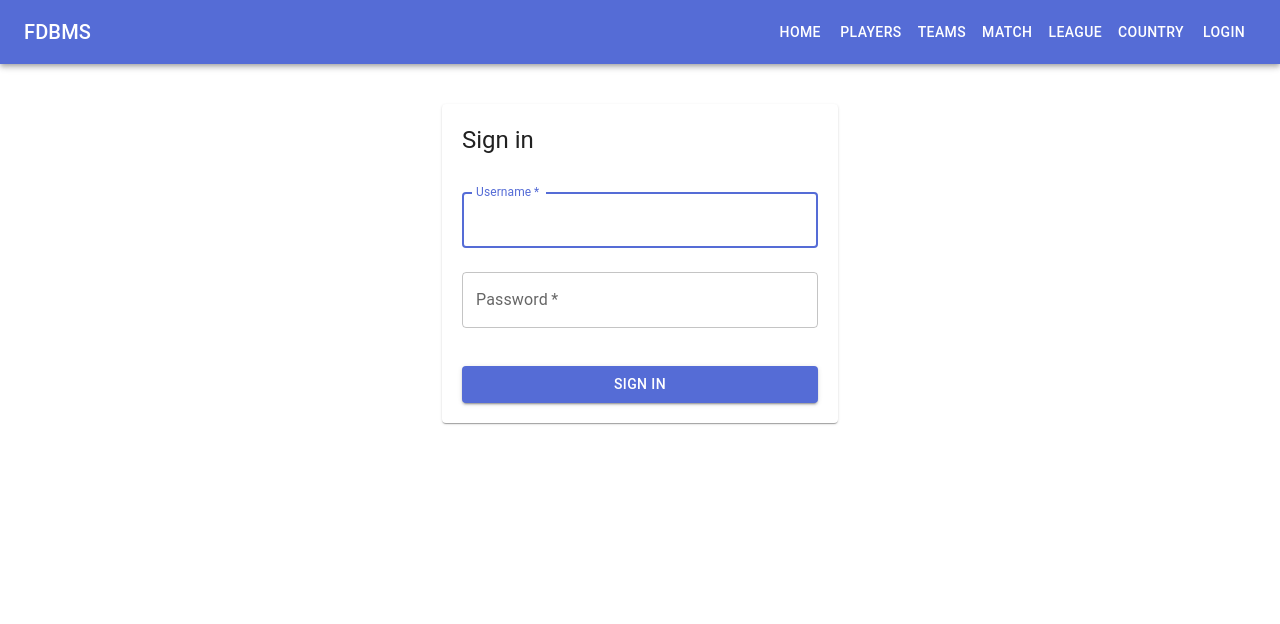
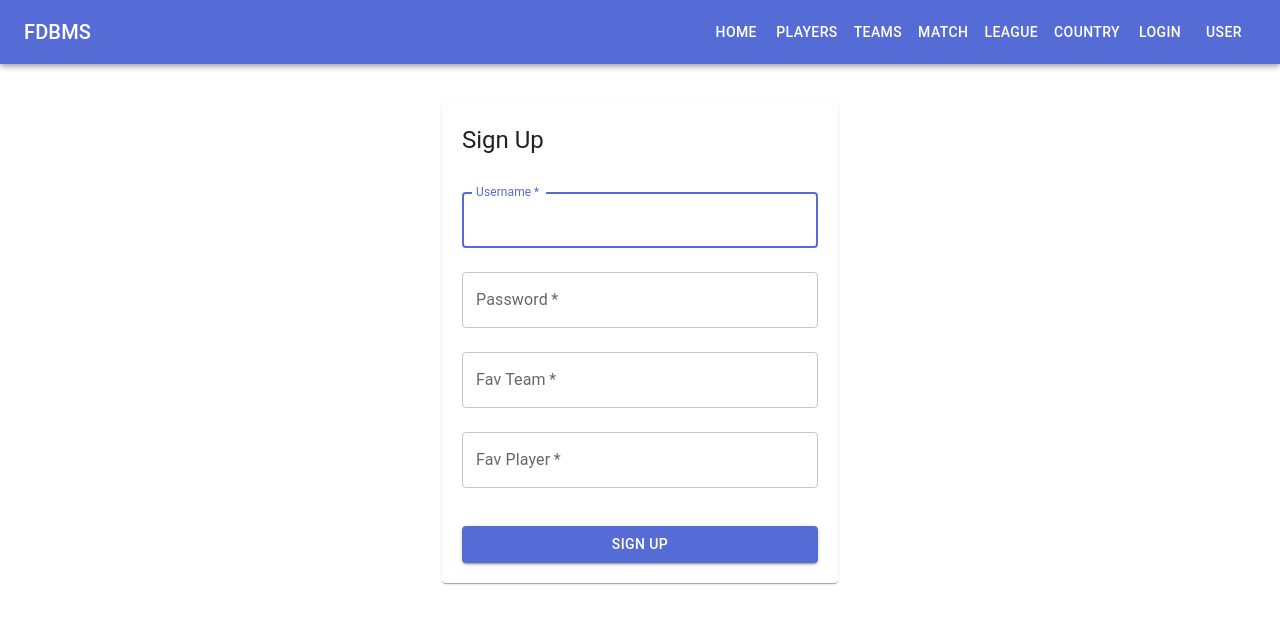
Before and after one commit to HL-official/football-app-431, a React (Create React App) app: page /login in a window 1280 px wide. Shown: the top 624 px of the page. Built offline with nearby package versions, Linux system fonts and the light colour scheme.

Commit message:
Presentation

```diff
--- a/src/App.js
+++ b/src/App.js
@@ -12,6 +12,7 @@ import TeamsPage from './TeamsPage';
 import CountrysPage from './CountryPage';
 import LeaguesPage from './LeaguesPage';
 import LoginPage from './LoginPage';
+import UserPage from './UserPage';
 import MatchsPage from './MatchPage';
 import PlayerAttributesPage from './PlayerAttributesPage';
 
@@ -43,6 +44,7 @@ function App() {
             <Button color="inherit" component={Link} to="/leagues">League</Button>
             <Button color="inherit" component={Link} to="/country">Country</Button>
             <Button color="inherit" component={Link} to="/login">Login</Button>
+            <Button color="inherit" component={Link} to="/user">User</Button>
           </Toolbar>
         </AppBar>
         <Routes>
@@ -53,6 +55,7 @@ function App() {
           <Route path="/leagues" element={<LeaguesPage />} />
           <Route path="/match" element={<MatchsPage />} />
           <Route path="/login" element={<LoginPage />} />
+          <Route path="/user" element={<UserPage />} />
           <Route path="/player_attributes/:playerId" component={PlayerAttributesPage} />
         </Routes>
       </Router>
--- a/src/LoginPage.js
+++ b/src/LoginPage.js
@@ -1,25 +1,53 @@
-import React, { useState } from 'react';
+import React, { useState, useEffect } from 'react';
 import { TextField, Button, Typography, Paper, Container } from '@mui/material';
 
-const LoginPage = () => {
+const SignUpPage = () => {
   const [username, setUsername] = useState('');
   const [password, setPassword] = useState('');
+  const [favTeam, setFavTeam  ] = useState('');
+  const [favPlayer, setFavPlayer] = useState('');
+  const [newUser, setNewUser] = useState({username:'', password:'', favTeam:'', favPlayer:''});
 
-  const handleLogin = (event) => {
-    event.preventDefault();
-    // Handle login logic here
-    // For now, just print username and password
-    console.log('Logging in:', username, password);
-    // In real application, you'd typically make an API call here
+
+  const handleSignUp = async () => {
+    // event.preventDefault();
+    // Add your user creation logic here
+    // Typically, this would involve making an API call to your backend server
+    console.log('User created:');
+    try {
+      const response = await fetch('http://127.0.0.1:8000/add_user/', {
+        method: 'POST',
+        headers: {
+          'Content-Type': 'application/json',
+        },
+        body: JSON.stringify({newUser}),
+
+      });
+      console.log('User created:');
+      if (response.ok) {
+        // const result = await response.json();
+        console.log('User created:');
+        setNewUser({username:'', password:'', favTeam:'', favPlayer:''});
+
+        // Handle further actions upon successful user creation (like redirecting to a login page)
+
+      } else {
+        // Handle errors, such as displaying a message to the user
+        console.error('Failed to create user');
+      }
+    } catch (error) {
+      console.error('Error creating user:', error);
+      // Handle network errors or other unexpected errors
+    }
   };
 
   return (
     <Container component="main" maxWidth="xs">
       <Paper style={{ padding: 20, marginTop: 40 }}>
         <Typography component="h1" variant="h5">
-          Sign in
+          Sign Up
         </Typography>
-        <form onSubmit={handleLogin} style={{ marginTop: 20 }}>
+        <form onSubmit={handleSignUp} style={{ marginTop: 20 }}>
           <TextField
             variant="outlined"
             margin="normal"
@@ -40,6 +68,26 @@ const LoginPage = () => {
             value={password}
             onChange={(e) => setPassword(e.target.value)}
           />
+          <TextField
+            variant="outlined"
+            margin="normal"
+            required
+            fullWidth
+            label="Fav Team"
+            type="Fav Team"
+            value={favTeam}
+            onChange={(e) => setFavTeam(e.target.value)}
+          />
+          <TextField
+            variant="outlined"
+            margin="normal"
+            required
+            fullWidth
+            label="Fav Player"
+            type="Fav Player"
+            value={favPlayer}
+            onChange={(e) => setFavPlayer(e.target.value)}
+          />
           <Button
             type="submit"
             fullWidth
@@ -47,7 +95,7 @@ const LoginPage = () => {
             color="primary"
             style={{ marginTop: 30 }}
           >
-            Sign In
+            Sign Up
           </Button>
         </form>
       </Paper>
@@ -55,4 +103,4 @@ const LoginPage = () => {
   );
 };
 
-export default LoginPage;
+export default SignUpPage;
--- a/src/PlayerPage.js
+++ b/src/PlayerPage.js
@@ -21,7 +21,6 @@ const PlayersPage = () => {
       const response = await fetch('http://127.0.0.1:8000/players/');
       const data = await response.json();
       setPlayers(data.players);
-      console.log(data.players);
       setOriginalPlayers(data.players);
 
       const attributesResponse = await fetch('http://127.0.0.1:8000/player_attributes/');
@@ -95,7 +94,7 @@ const PlayersPage = () => {
         headers: {
           'Content-Type': 'application/json',
         },
-        body: JSON.stringify(newPlayer),
+        body: JSON.stringify({newPlayer}),
       });
 
       //console.log("newPlayer",newPlayer);
@@ -185,9 +184,6 @@ const PlayersPage = () => {
       console.error('Failed to update player:', error);
     }
   };
-
-
-
 
   const handleInfoClick = (playerId) => {
     const newRow = expandedRow === playerId ? null : playerId;
--- /dev/null
+++ b/src/UserPage.js
@@ -0,0 +1,35 @@
+import React, { useState, useEffect, useContext } from 'react';
+import { Table, TableBody, TableCell, TableContainer, TableHead, TableRow, Paper, Typography, TextField, Button, Collapse, Box} from '@mui/material';
+//import { UserContext } from './UserContext'; // Import a context that holds user info
+//import { fetchUserFavorites } from '../api'; // Import a function to fetch user data
+
+const UserPage = () => {
+  const { user, token } = useContext(); // Use context to get user and token
+  const [favorites, setFavorites] = useState({ teams: [], players: [] });
+
+  useEffect(() => {
+    const loadFavorites = async () => {
+      if (user) {
+        const data = await fetch(user.id, token);
+        setFavorites(data);
+      }
+    };
+    loadFavorites();
+  }, [user, token]);
+
+  if (!user) {
+    return <div>Please log in to view this page.</div>;
+  }
+
+  return (
+    <div>
+      <h1>{user.name}'s Favorite Teams and Players</h1>
+      <h2>Teams</h2>
+      {favorites.teams.map(team => <div key={team.id}>{team.name}</div>)}
+      <h2>Players</h2>
+      {favorites.players.map(player => <div key={player.id}>{player.name}</div>)}
+    </div>
+  );
+};
+
+export default UserPage;
```
Also changed, not shown: 2 other files (tests, documents, lock files or other folders).
